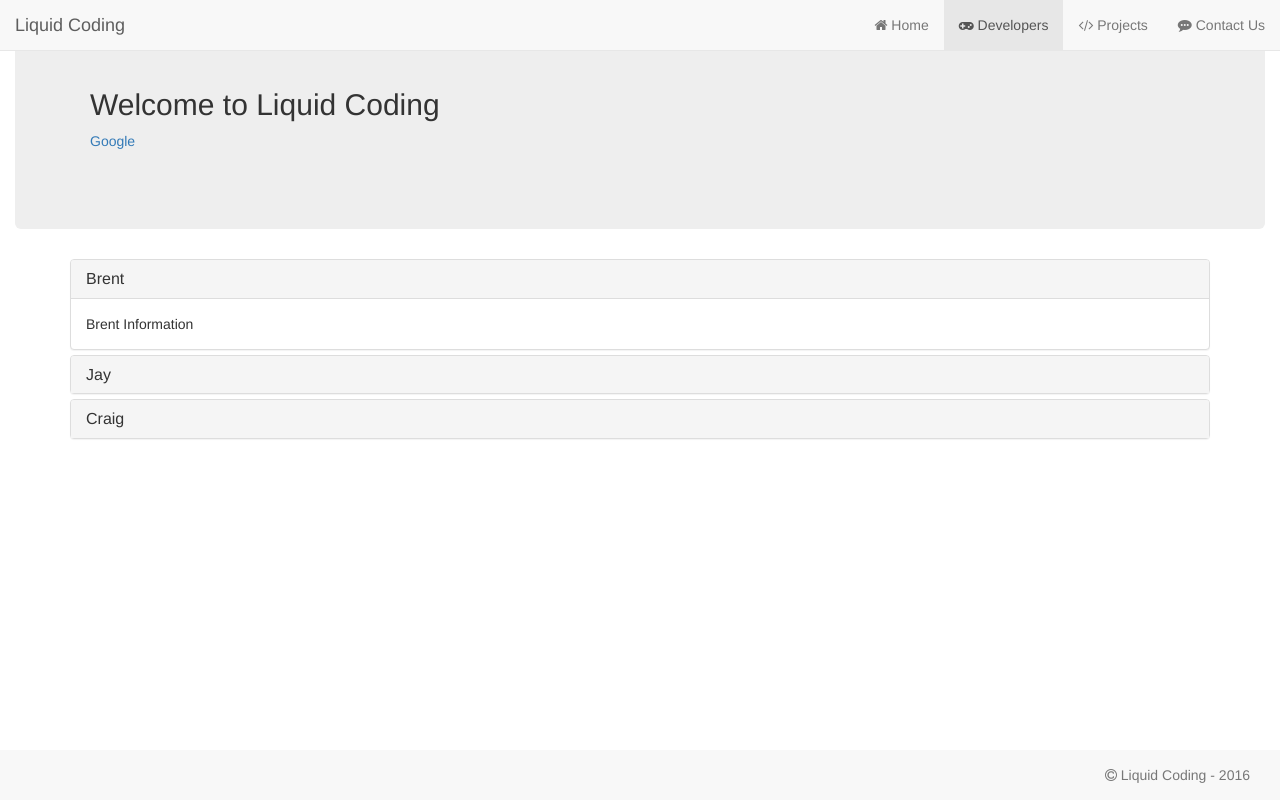
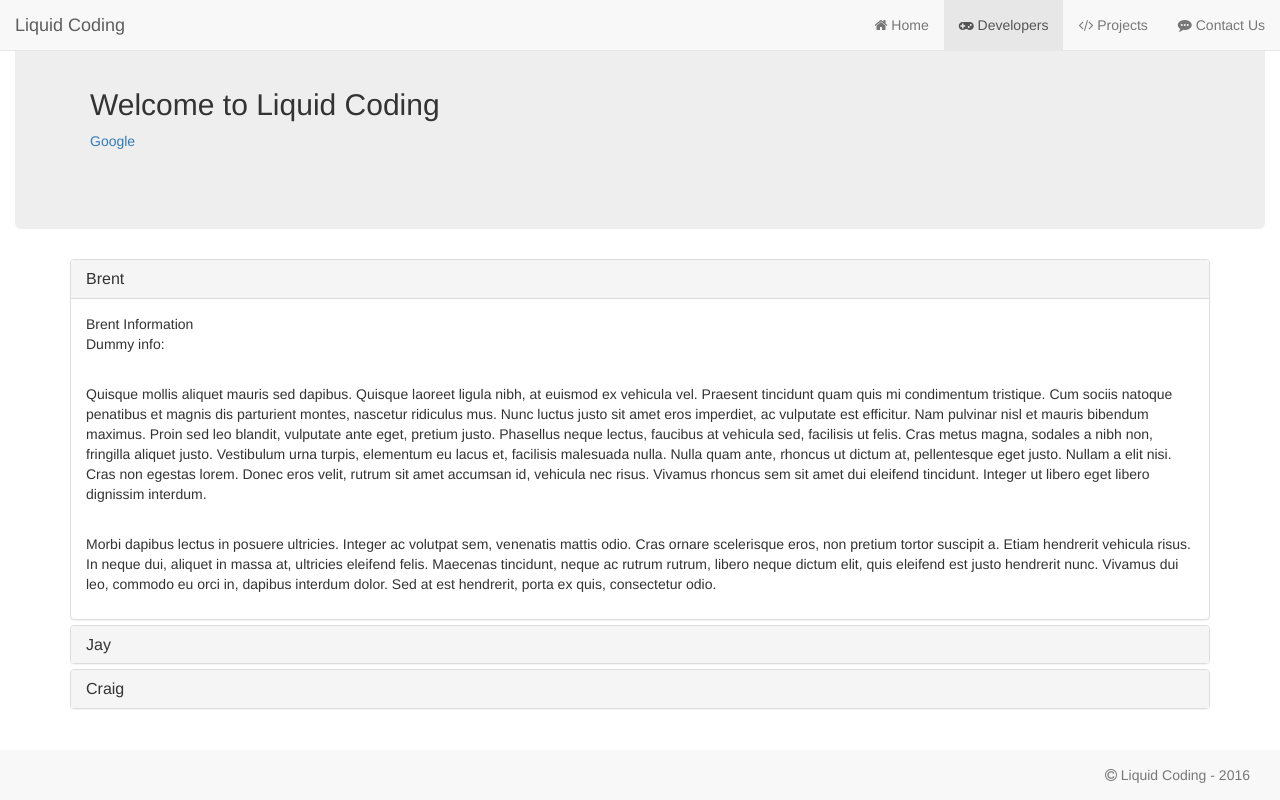
Before and after one commit to LiquidCoding/LiquidCodingMVC_Site, a website: page src/developers.html in a window 1280 px wide. Drawn offline with nearby package versions, Linux system fonts and the light colour scheme; files that its build step writes are made by us from their sources.

Commit message:
added dummy infor for devs

```diff
--- a/src/developers.html
+++ b/src/developers.html
@@ -87,6 +87,11 @@
                     <div id="collapseOne" class="panel-collapse collapse in" role="tabpanel" aria-labelledby="headingOne">
                         <div class="panel-body">
                             Brent Information
+                            <p>Dummy info:</p>
+                            <br />
+                            <p>Quisque mollis aliquet mauris sed dapibus. Quisque laoreet ligula nibh, at euismod ex vehicula vel. Praesent tincidunt quam quis mi condimentum tristique. Cum sociis natoque penatibus et magnis dis parturient montes, nascetur ridiculus mus. Nunc luctus justo sit amet eros imperdiet, ac vulputate est efficitur. Nam pulvinar nisl et mauris bibendum maximus. Proin sed leo blandit, vulputate ante eget, pretium justo. Phasellus neque lectus, faucibus at vehicula sed, facilisis ut felis. Cras metus magna, sodales a nibh non, fringilla aliquet justo. Vestibulum urna turpis, elementum eu lacus et, facilisis malesuada nulla. Nulla quam ante, rhoncus ut dictum at, pellentesque eget justo. Nullam a elit nisi. Cras non egestas lorem. Donec eros velit, rutrum sit amet accumsan id, vehicula nec risus. Vivamus rhoncus sem sit amet dui eleifend tincidunt. Integer ut libero eget libero dignissim interdum.</p>
+                            <br />
+                            <p>Morbi dapibus lectus in posuere ultricies. Integer ac volutpat sem, venenatis mattis odio. Cras ornare scelerisque eros, non pretium tortor suscipit a. Etiam hendrerit vehicula risus. In neque dui, aliquet in massa at, ultricies eleifend felis. Maecenas tincidunt, neque ac rutrum rutrum, libero neque dictum elit, quis eleifend est justo hendrerit nunc. Vivamus dui leo, commodo eu orci in, dapibus interdum dolor. Sed at est hendrerit, porta ex quis, consectetur odio.</p>
                         </div>
                     </div>
                 </div>
@@ -101,6 +106,11 @@
                     <div id="collapseTwo" class="panel-collapse collapse" role="tabpanel" aria-labelledby="headingTwo">
                         <div class="panel-body">
                             Jay Information
+                            <p>Dummy info:</p>
+                            <br />
+                            <p>Quisque mollis aliquet mauris sed dapibus. Quisque laoreet ligula nibh, at euismod ex vehicula vel. Praesent tincidunt quam quis mi condimentum tristique. Cum sociis natoque penatibus et magnis dis parturient montes, nascetur ridiculus mus. Nunc luctus justo sit amet eros imperdiet, ac vulputate est efficitur. Nam pulvinar nisl et mauris bibendum maximus. Proin sed leo blandit, vulputate ante eget, pretium justo. Phasellus neque lectus, faucibus at vehicula sed, facilisis ut felis. Cras metus magna, sodales a nibh non, fringilla aliquet justo. Vestibulum urna turpis, elementum eu lacus et, facilisis malesuada nulla. Nulla quam ante, rhoncus ut dictum at, pellentesque eget justo. Nullam a elit nisi. Cras non egestas lorem. Donec eros velit, rutrum sit amet accumsan id, vehicula nec risus. Vivamus rhoncus sem sit amet dui eleifend tincidunt. Integer ut libero eget libero dignissim interdum.</p>
+                            <br />
+                            <p>Morbi dapibus lectus in posuere ultricies. Integer ac volutpat sem, venenatis mattis odio. Cras ornare scelerisque eros, non pretium tortor suscipit a. Etiam hendrerit vehicula risus. In neque dui, aliquet in massa at, ultricies eleifend felis. Maecenas tincidunt, neque ac rutrum rutrum, libero neque dictum elit, quis eleifend est justo hendrerit nunc. Vivamus dui leo, commodo eu orci in, dapibus interdum dolor. Sed at est hendrerit, porta ex quis, consectetur odio.</p>
                         </div>
                     </div>
                 </div>
@@ -114,7 +124,12 @@
                     </div>
                     <div id="collapseThree" class="panel-collapse collapse" role="tabpanel" aria-labelledby="headingThree">
                         <div class="panel-body">
-                            Craig Information
+                            <img src="assets/images/developers/craig.jpg" alt="Craig thumbnail" class="img-thumbnail" height="171" width="161">
+                            <p>Craig Dummy info:</p>
+                            <br />
+                            <p>Quisque mollis aliquet mauris sed dapibus. Quisque laoreet ligula nibh, at euismod ex vehicula vel. Praesent tincidunt quam quis mi condimentum tristique. Cum sociis natoque penatibus et magnis dis parturient montes, nascetur ridiculus mus. Nunc luctus justo sit amet eros imperdiet, ac vulputate est efficitur. Nam pulvinar nisl et mauris bibendum maximus. Proin sed leo blandit, vulputate ante eget, pretium justo. Phasellus neque lectus, faucibus at vehicula sed, facilisis ut felis. Cras metus magna, sodales a nibh non, fringilla aliquet justo. Vestibulum urna turpis, elementum eu lacus et, facilisis malesuada nulla. Nulla quam ante, rhoncus ut dictum at, pellentesque eget justo. Nullam a elit nisi. Cras non egestas lorem. Donec eros velit, rutrum sit amet accumsan id, vehicula nec risus. Vivamus rhoncus sem sit amet dui eleifend tincidunt. Integer ut libero eget libero dignissim interdum.</p>
+                            <br />
+                            <p>Morbi dapibus lectus in posuere ultricies. Integer ac volutpat sem, venenatis mattis odio. Cras ornare scelerisque eros, non pretium tortor suscipit a. Etiam hendrerit vehicula risus. In neque dui, aliquet in massa at, ultricies eleifend felis. Maecenas tincidunt, neque ac rutrum rutrum, libero neque dictum elit, quis eleifend est justo hendrerit nunc. Vivamus dui leo, commodo eu orci in, dapibus interdum dolor. Sed at est hendrerit, porta ex quis, consectetur odio.</p>
                         </div>
                     </div>
                 </div>
```
Lines whose indentation alone changed are shown as unchanged.
